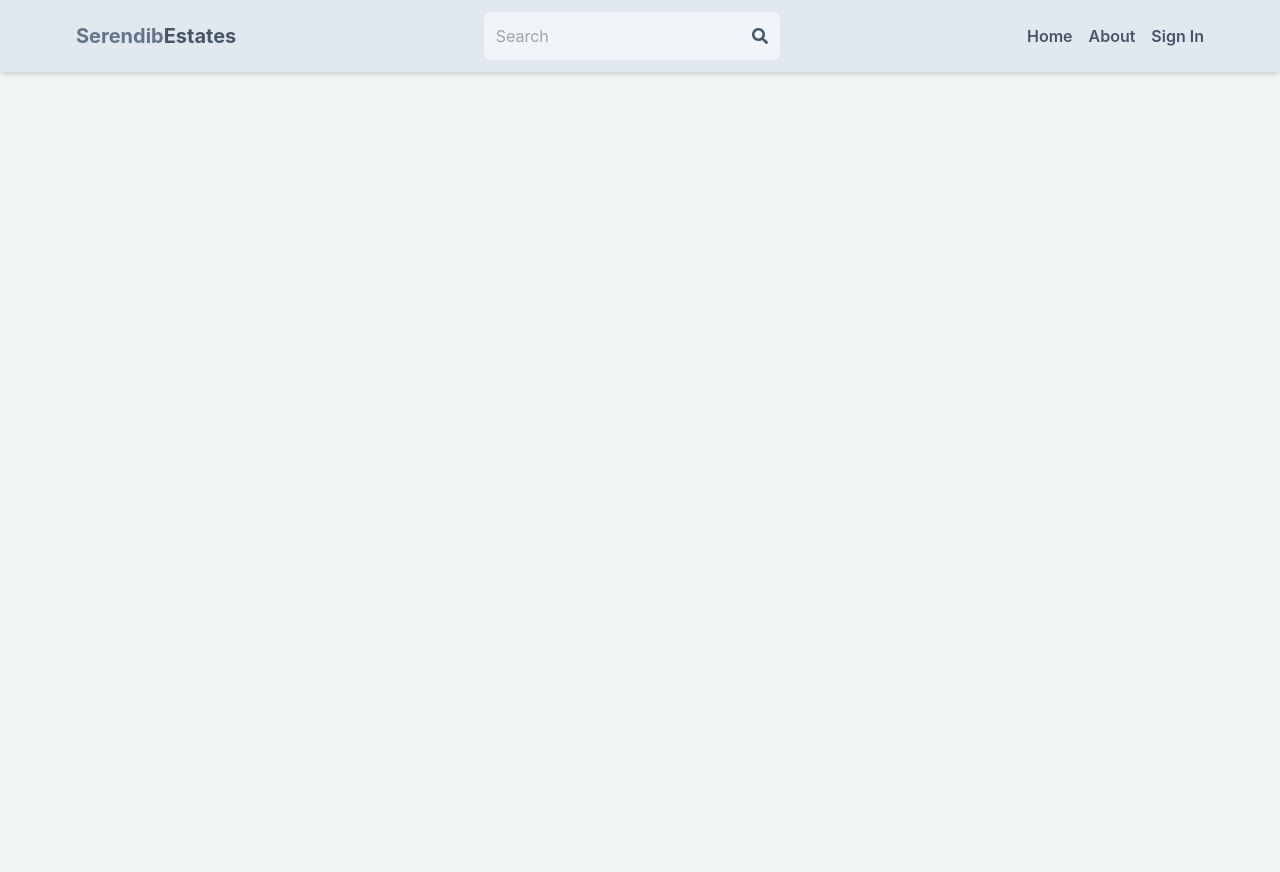
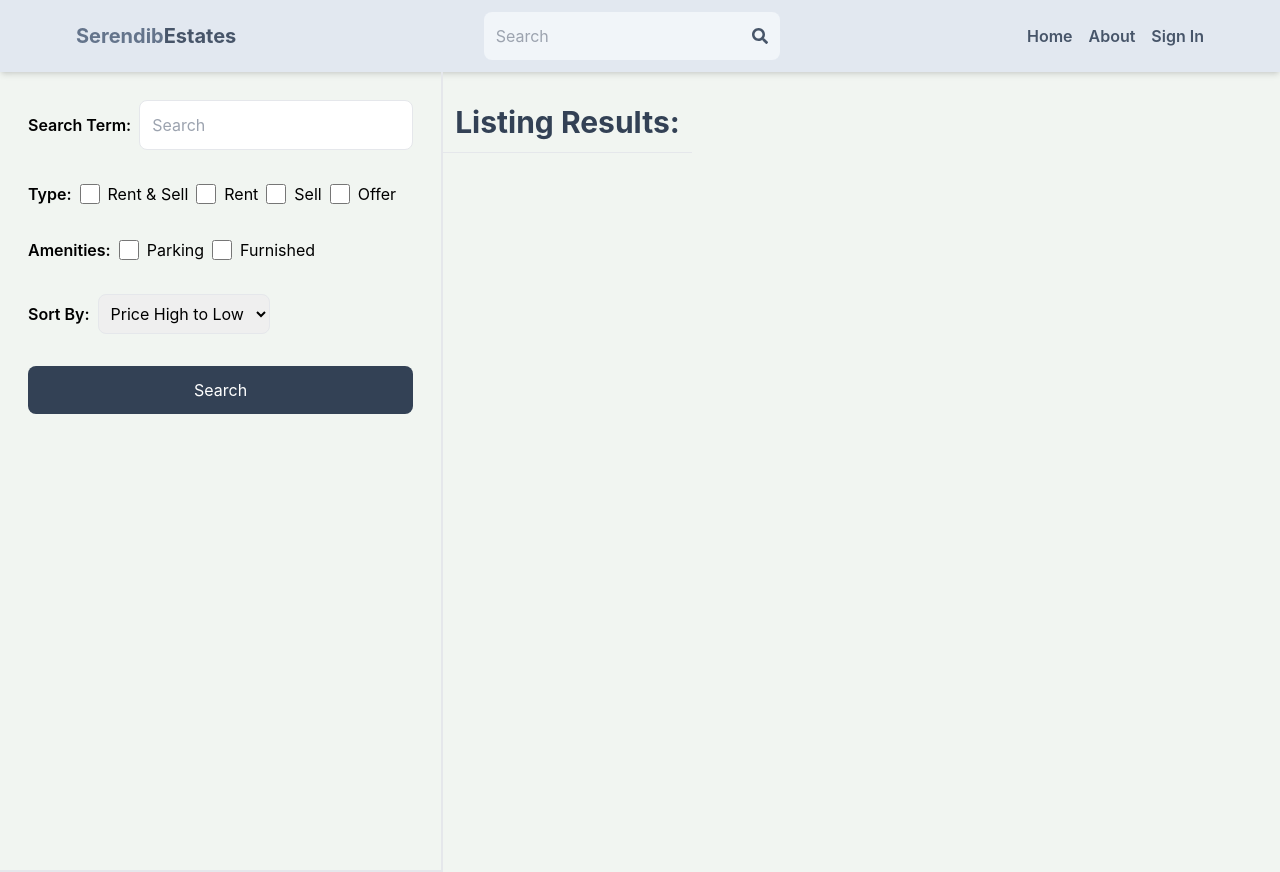
Before and after one commit to kavindu-dilshan/serendib-estates, a React (Vite) app in the folder client/: page /search in a window 1280 px wide. Before the commit the page ends 800 px from the top, so only its background shows below. Built offline with nearby package versions, Linux system fonts and the light colour scheme; no server answers.

Commit message:
create search page UI

```diff
--- a/client/src/App.jsx
+++ b/client/src/App.jsx
@@ -9,6 +9,7 @@
 import CreateListing from './pages/CreateListing';
 import UpdateListing from './pages/UpdateListing';
 import Listing from './pages/Listing';
+import Search from './pages/Search';
 
 export default function App() {
   return <BrowserRouter>
@@ -18,6 +19,7 @@
     <Route path="/about" element={<About />} />
     <Route path="/sign-in" element={<SignIn />} />
     <Route path="/sign-up" element={<SignUp />} />
+    <Route path="/search" element={<Search />} />
     <Route path="/listing/:listingId" element={<Listing />} />
     <Route element={<PrivateRoute />}>
       <Route path="/profile" element={<Profile />} />
--- /dev/null
+++ b/client/src/pages/Search.jsx
@@ -0,0 +1,59 @@
+import React from 'react'
+
+export default function Search() {
+  return (
+    <div className='flex flex-col md:flex-row'>
+        <div className="p-7 border-b-2 md:border-r-2 md:min-h-screen">
+            <form className='flex flex-col gap-8'>
+                <div className="flex items-center gap-2">
+                    <label className='whitespace-nowrap font-semibold'>Search Term:</label>
+                    <input type="text" id="searchTerm" placeholder='Search' className='border rounded-lg p-3 w-full'/>
+                </div>
+                <div className="flex gap-2 flex-wrap items-center">
+                    <label className='font-semibold'>Type:</label>
+                    <div className="flex gap-2">
+                        <input type="checkbox" id="all" className='w-5'/>
+                        <span>Rent & Sell</span>
+                    </div>
+                    <div className="flex gap-2">
+                        <input type="checkbox" id="rent" className='w-5'/>
+                        <span>Rent</span>
+                    </div>
+                    <div className="flex gap-2">
+                        <input type="checkbox" id="sell" className='w-5'/>
+                        <span>Sell</span>
+                    </div>
+                    <div className="flex gap-2">
+                        <input type="checkbox" id="offer" className='w-5'/>
+                        <span>Offer</span>
+                    </div>
+                </div>
+                <div className="flex gap-2 flex-wrap items-center">
+                    <label className='font-semibold'>Amenities:</label>
+                    <div className="flex gap-2">
+                        <input type="checkbox" id="parking" className='w-5'/>
+                        <span>Parking</span>
+                    </div>
+                    <div className="flex gap-2">
+                        <input type="checkbox" id="furnished" className='w-5'/>
+                        <span>Furnished</span>
+                    </div>
+                </div>
+                <div className="flex gap-2 flex-wrap items-center">
+                    <label className='font-semibold'>Sort By:</label>
+                    <select id="sort_order" className='border rounded-lg p-2'>
+                        <option>Price High to Low</option>
+                        <option>Price Low to High</option>
+                        <option>Latest</option>
+                        <option>Oldest</option>
+                    </select>
+                </div>
+                <button className='bg-slate-700 hover:bg-slate-800 disabled:opacity-80 text-white p-3 rounded-lg'>Search</button>
+            </form>
+        </div>
+        <div className="">
+            <h1 className='text-3xl font-bold border-b p-3 text-slate-700 mt-5'>Listing Results:</h1>
+        </div>
+    </div>
+  )
+}
```
